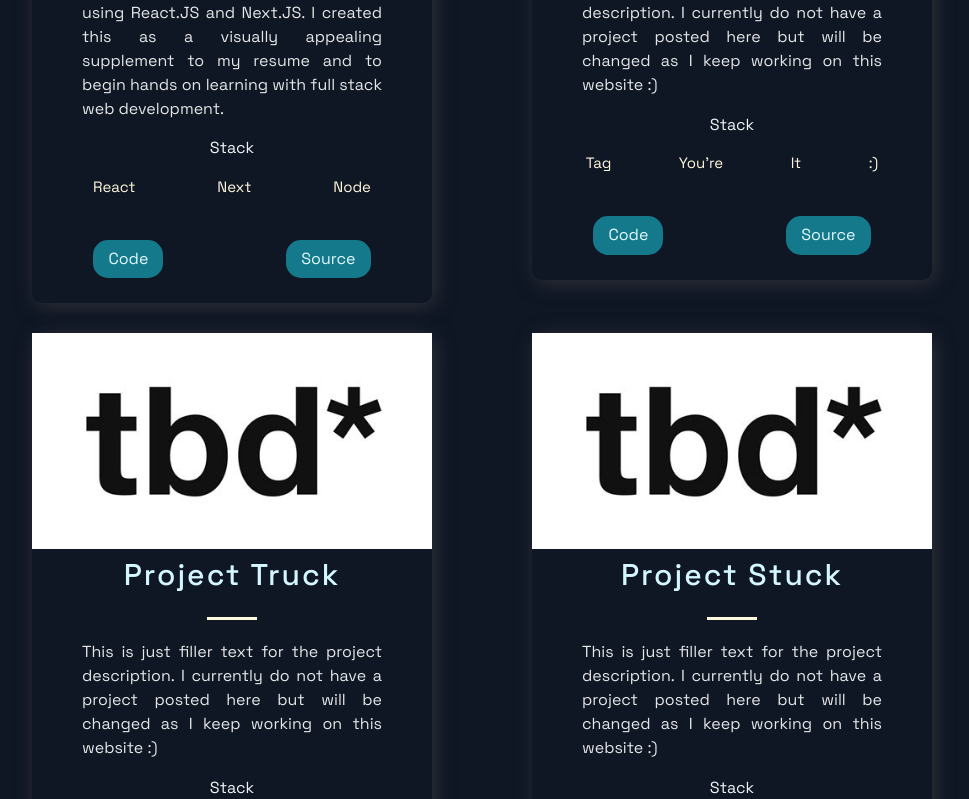
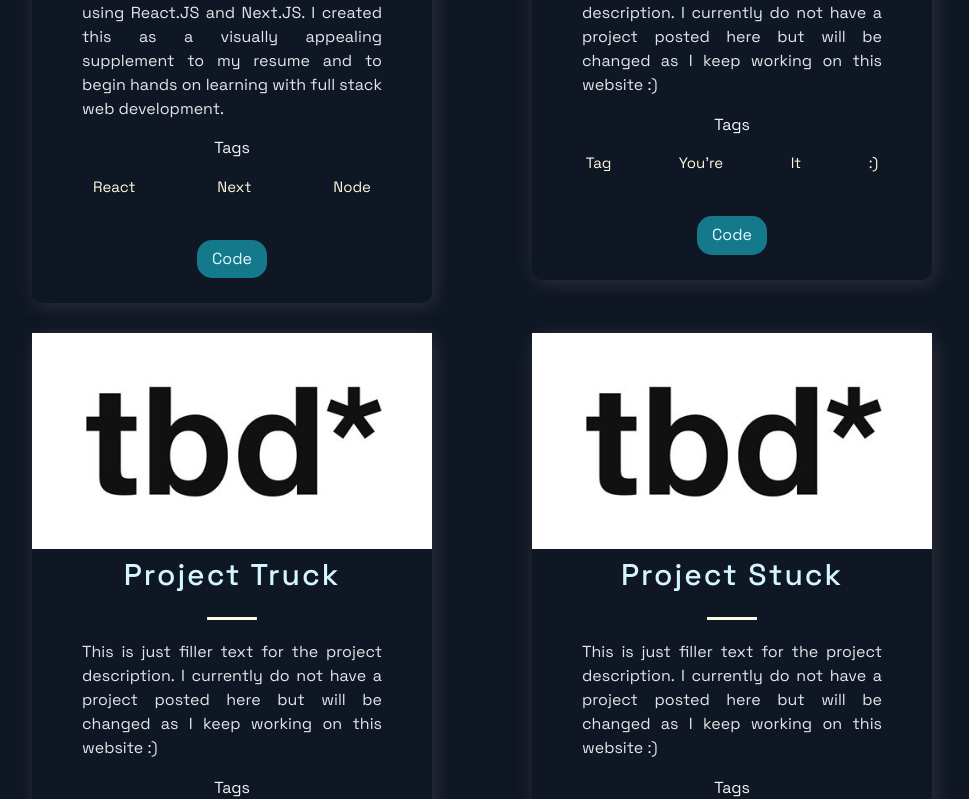
Before and after one commit to Anjato/website-portfolio, a Next.js app: page / in a window 1280 px wide. Shown: the part 1326-2125 px from the top of the page, without its empty margins (158-1127 px from the left). Built offline with nearby package versions, Linux system fonts and the light colour scheme.

Commit message:
removed source link

```diff
--- a/src/components/Projects/Projects.js
+++ b/src/components/Projects/Projects.js
@@ -20,7 +20,7 @@ const Projects = () => (
                 <CardInfo>{description}</CardInfo>
                 <div>
                     <br/>
-                    <TitleContent>Stack</TitleContent>
+                    <TitleContent>Tags</TitleContent>
                     <TagList>
                         {tags.map((tag, i) => (
                             <Tag key={{i}}>{tag}</Tag>
@@ -29,7 +29,6 @@ const Projects = () => (
                 </div>
                 <UtilityList>
                     <ExternalLinks href={code} target={"__blank"}>Code</ExternalLinks>
-                    <ExternalLinks href={source}target={"_blank"}>Source</ExternalLinks>
                 </UtilityList>
             </BlogCard>
           ))}
```
